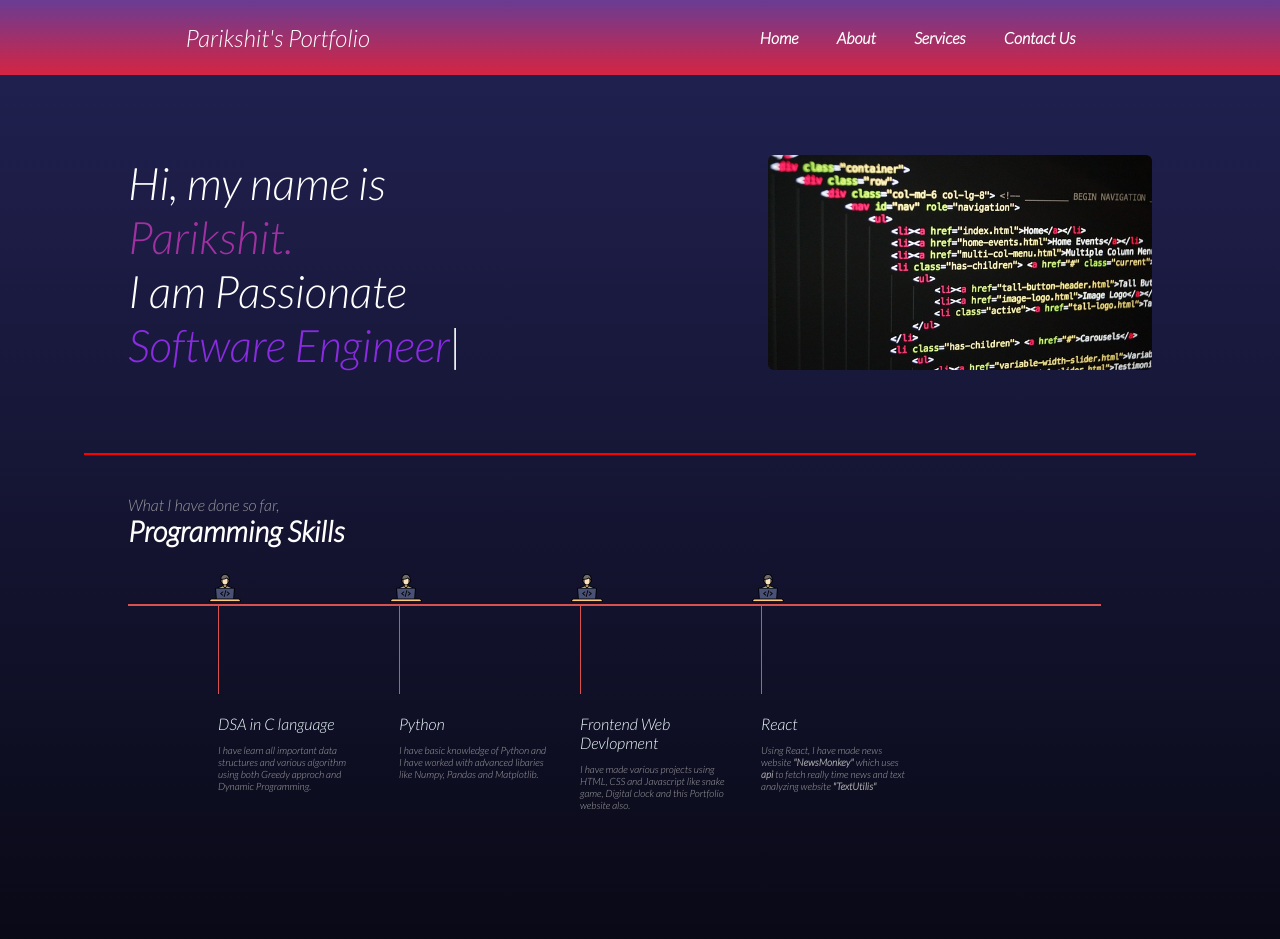
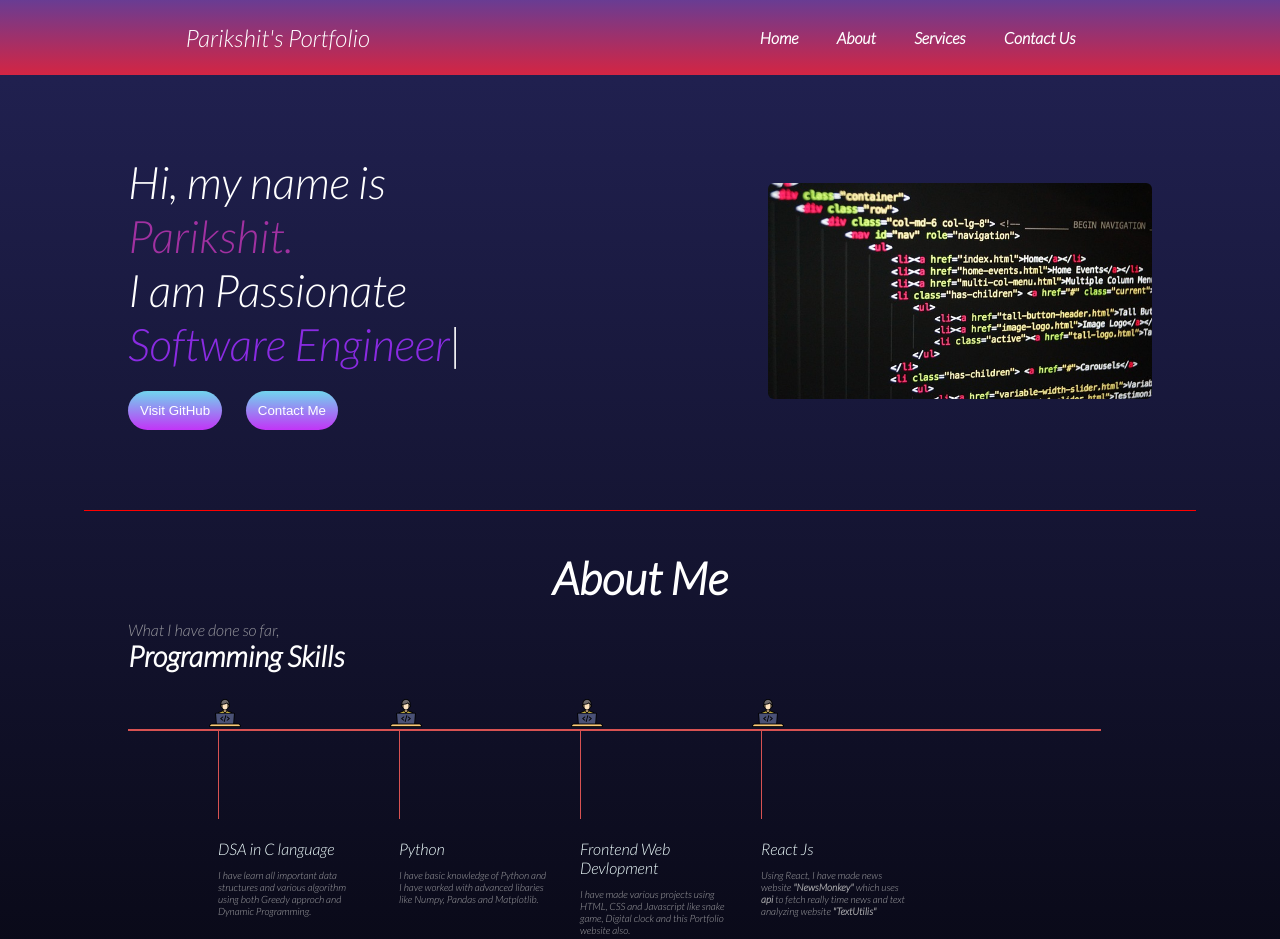
Before and after one commit to ParikshitGehlaut/Portfolio-Website, a plain HTML site: page index.html in a window 1280 px wide. Shown: the top 939 px of the page. Drawn offline with nearby package versions, Linux system fonts and the light colour scheme.

Commit message:
commiting all changes

```diff
--- a/index.html
+++ b/index.html
@@ -3,6 +3,10 @@
   <head>
     <meta charset="UTF-8" />
     <meta name="viewport" content="width=device-width, initial-scale=1.0" />
+    <meta
+      name="description"
+      content="Welcome to Parikshit Gehlaut's Portfolio | Freelance Web Developer and Designer.With a passion for creating stunning, functional websites, I'm here to bring your online vision to life. Contact me today to discuss your next project"
+    />
     <link rel="stylesheet" href="style.css" />
     <title>Parikshit's Portfolio</title>
   </head>
@@ -14,16 +18,16 @@
         <div class="right">
           <ul>
             <li>
-              <b><a href="/">Home</a></b>
+              <b><a href="#Home">Home</a></b>
             </li>
             <li>
-              <b><a href="/">About</a></b>
+              <b><a href="#About">About</a></b>
             </li>
             <li>
-              <b><a href="/">Services</a></b>
+              <b><a href="#Services">Services</a></b>
             </li>
             <li>
-              <b><a href="/">Contact Us</a></b>
+              <b><a href="#services">Contact Us</a></b>
             </li>
           </ul>
         </div>
@@ -31,13 +35,25 @@
     </header>
 
     <main>
-      <section class="firstSection">
+      <section class="firstSection" id="Home">
         <div class="leftSection">
-          <div>
+          <div class="intro">
             Hi, my name is <span class="purple">Parikshit.</span>
             <div id="btn">I am Passionate</div>
             <span id="element"></span>
           </div>
+          <button
+            id="btn-github"
+            onclick="window.location.href = 'https://github.com/ParikshitGehlaut';"
+          >
+            Visit GitHub
+          </button>
+          <button
+            id="btn-linkedin"
+            onclick="window.location.href = 'https://www.linkedin.com/in/parikshit-gehlaut-612b1825b/';"
+          >
+            Contact Me
+          </button>
         </div>
         <div class="rightSection">
           <img src="bg-2.jpg" alt="Developer image" id="img" />
@@ -45,9 +61,10 @@
       </section>
 
       <hr />
-      <section class="secondSection">
+      <section class="secondSection" id="About">
+        <h1>About Me</h1>
         <span class="text-silver">What I have done so far,</span>
-        <h1>Programming Skills</h1>
+        <h2>Programming Skills</h2>
 
         <div class="box">
           <div class="vertical">
@@ -76,7 +93,7 @@
           </div>
           <div class="vertical">
             <img class="image-top" src="developer.png" alt="" />
-            <div class="vertical-title">React</div>
+            <div class="vertical-title">React Js</div>
             <div class="vertical-desc">
               Using React, I have made news website <b>"NewsMonkey"</b> which
               uses <i><b>api</b></i> to fetch really time news and text
--- a/style.css
+++ b/style.css
@@ -68,6 +68,22 @@ nav .left{
   .leftSection {
     font-size: 2.8rem;
   }
+
+  #btn-github{
+    padding: 12px;
+    background: linear-gradient(#71d5ee,#c234f7);
+    border: none;
+    border-radius: 20px;
+    color: white;
+    margin-right: 15px;
+  }
+  #btn-linkedin{
+    padding: 12px;
+    background: linear-gradient(#71d5ee,#c234f7);
+    border: none;
+    border-radius: 20px;
+    color: white;
+  }
   .rightSection img {
     width: 100%;
   }
@@ -92,8 +108,12 @@ nav .left{
     margin: auto;
     height: 80vh;
   }
-
-  .secondSection h1 {
+  .secondSection h1{
+    text-align: center;
+    margin: 15px 0;
+    font-size: 2.8rem;
+  }
+  .secondSection h2 {
     font-size: 1.8rem;
   }
 
@@ -186,6 +206,9 @@ nav .left{
       margin: 30px 0;
     }
 
+    .intro{
+      margin-bottom: 15px;
+    }
     .box{
       flex-direction: column;
     }
@@ -209,7 +232,12 @@ nav .left{
       top: 3px;
       left: 8px;
     }
-
+    #btn-github{
+      margin-bottom: 10px;
+    }
+    #btn-linkedin{
+      margin-left: -12px;
+    }
     .secondSection{
       max-width: 80vw;
       margin: auto;
@@ -217,6 +245,10 @@ nav .left{
       display: flex;
       flex-direction: column;
       align-items: center;
+    }
+
+    main hr{
+      margin: 28px 60px;;
     }
 
 
```
Also changed, not shown: script.js (+17 -0 lines). Lines whose indentation alone changed are shown as unchanged.
